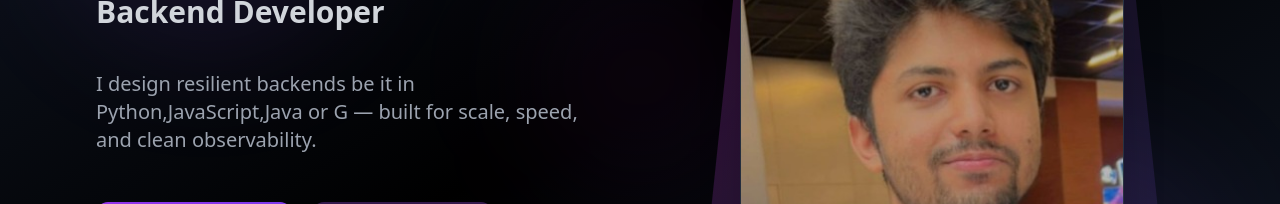
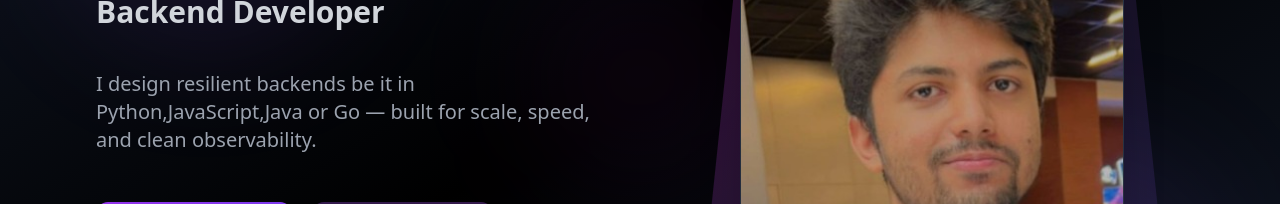
Before and after one commit to Tannic-Paprika/new-portfolio, a React (Vite) app: page / in a window 1280 px wide. Shown: the part 323-527 px from the top of the page. Built offline with nearby package versions, Linux system fonts and the light colour scheme; a web font is replaced by a local one.

Commit message:
Update Hero.jsx

```diff
--- a/src/components/Hero.jsx
+++ b/src/components/Hero.jsx
@@ -27,7 +27,7 @@ export default function Hero() {
               <h2 className="text-xl sm:text-2xl lg:text-3xl text-gray-300 font-semibold">Backend Developer</h2>
             </header>
             <p className="text-base sm:text-lg lg:text-xl text-gray-400 max-w-xl leading-relaxed">
-            I design resilient backends be it in Python,JavaScript,Java or G — built for scale, speed, and clean observability.
+            I design resilient backends be it in Python,JavaScript,Java or Go — built for scale, speed, and clean observability.
             </p>
             <div className="flex flex-col sm:flex-row gap-5 pt-2">
               <a
```
